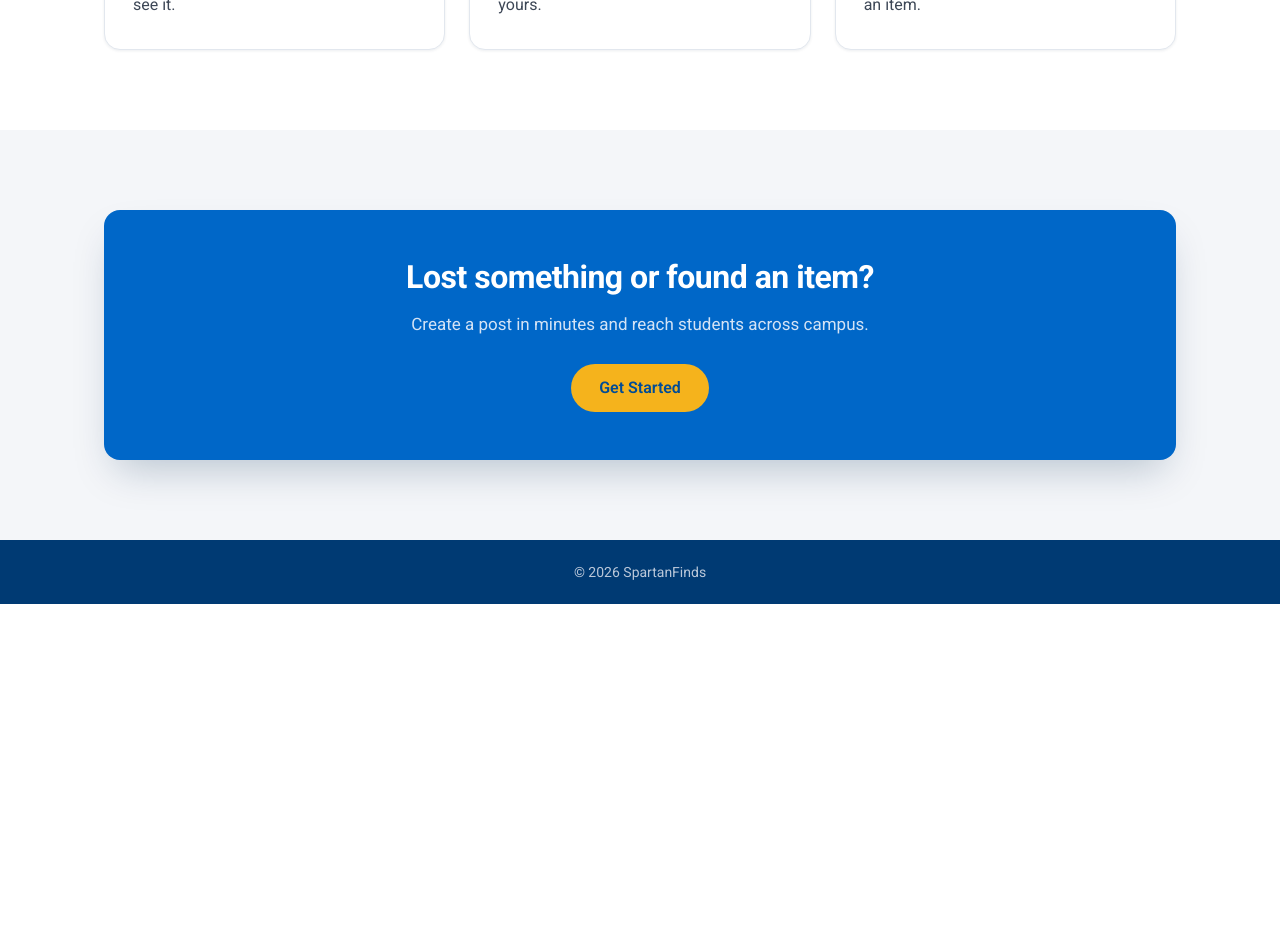
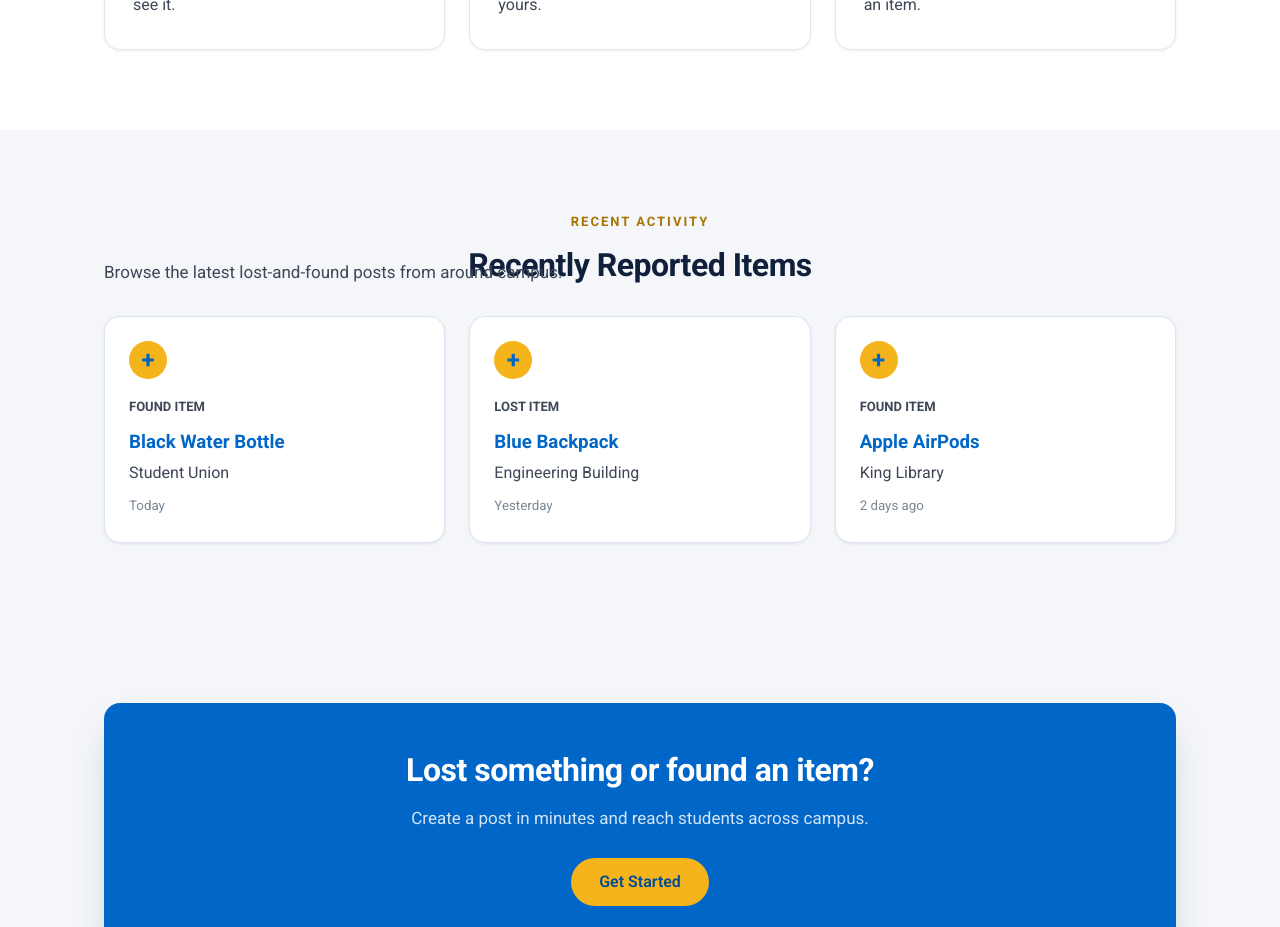
Before and after one commit to aarondtrng/CS157A-Team6, a React (Vite) app in the folder Frontend/: page / in a window 1280 px wide. Shown: the part 1040-1967 px from the top of the page. Before the commit the page ends 1644 px from the top, so only its background shows below. Built offline with nearby package versions, Linux system fonts and the light colour scheme.

Commit message:
Update App.jsx

```diff
--- a/Frontend/src/App.jsx
+++ b/Frontend/src/App.jsx
@@ -14,6 +14,7 @@ function App() {
         <Hero />
         <Stats />
         <Features />
+        <RecentPosts />
         <CallToAction />
       </main>
       <Footer />
```
